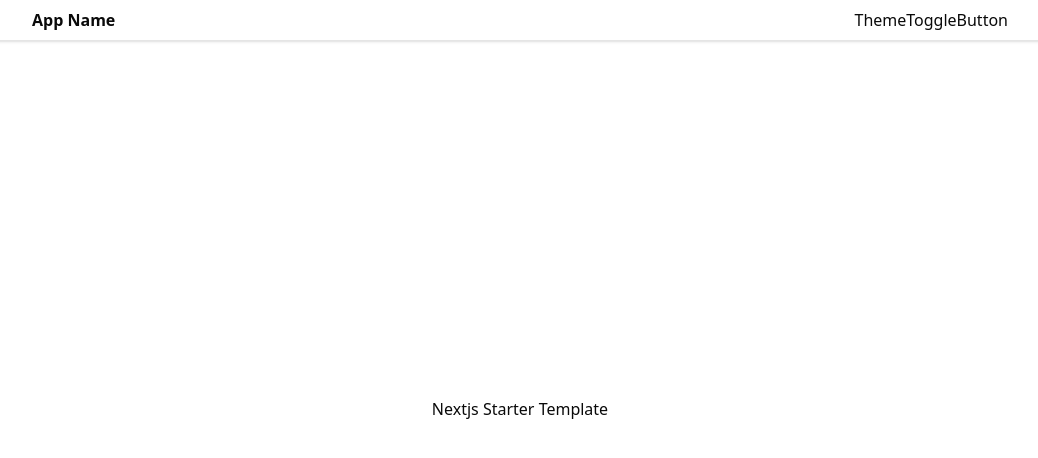
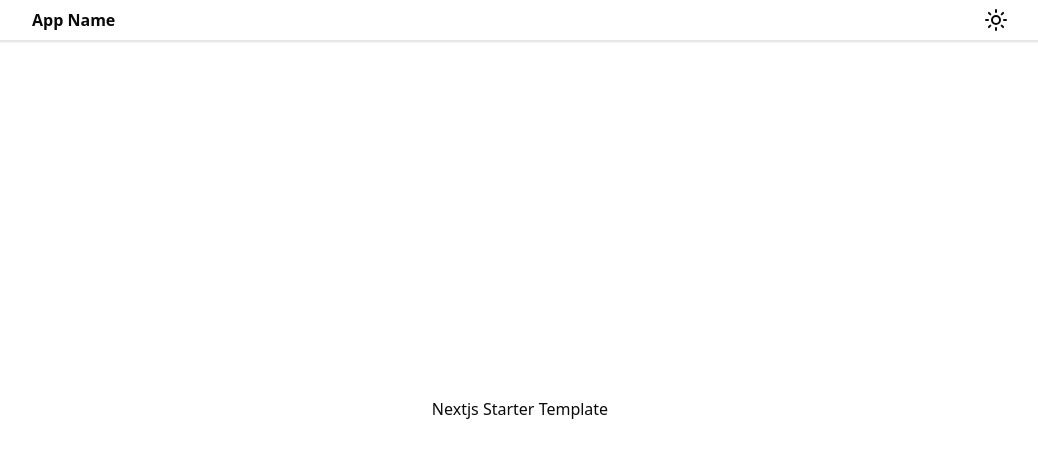
Before and after one commit to MrSaikatS/nextjs-starter-template, a Next.js app: page / in a window 1280 px wide. Shown: the top 458 px of the page, without its empty margins (120-1158 px from the left). Built offline with nearby package versions, Linux system fonts and the light colour scheme.

Commit message:
prettier-plugin-tailwindcss

```diff
--- a/package.json
+++ b/package.json
@@ -29,6 +29,8 @@
     "eslint": "9",
     "eslint-config-next": "15.2.0",
     "eslint-plugin-react-hooks": "5.1.0",
+    "prettier": "3.5.2",
+    "prettier-plugin-tailwindcss": "0.6.11",
     "tailwindcss": "4",
     "typescript": "5"
   },
--- a/src/app/layout.tsx
+++ b/src/app/layout.tsx
@@ -10,11 +10,13 @@ const RootLayout = ({ children }: RootLayoutProps) => {
   return (
     <html
       lang="en"
-      suppressHydrationWarning>
+      suppressHydrationWarning
+    >
       <body className="">
         <ThemeProvider
           attribute={"class"}
-          enableSystem={false}>
+          enableSystem={false}
+        >
           <Header />
 
           <main className="mx-auto max-w-screen-lg px-6 py-2">{children}</main>
--- a/src/app/page.tsx
+++ b/src/app/page.tsx
@@ -8,7 +8,7 @@ export const metadata: Metadata = {
 const page = () => {
   return (
     <>
-      <div className="grid place-items-center h-[90dvh]">
+      <div className="grid h-[90dvh] place-items-center">
         <div className="">Nextjs Starter Template</div>
       </div>
     </>
--- a/src/components/Header/Header.tsx
+++ b/src/components/Header/Header.tsx
@@ -4,7 +4,7 @@ const Header = () => {
   return (
     <>
       <header className="border-b shadow">
-        <div className="mx-auto max-w-screen-lg px-6 py-2 flex items-center justify-between">
+        <div className="mx-auto flex max-w-screen-lg items-center justify-between px-6 py-2">
           <h1 className="font-semibold">App Name</h1>
 
           <nav>
--- a/src/components/ui/ThemeToggleButton.tsx
+++ b/src/components/ui/ThemeToggleButton.tsx
@@ -1,13 +1,25 @@
 "use client";
 
+import { MoonStar, Sun } from "lucide-react";
 import { useTheme } from "next-themes";
 
 const ThemeToggleButton = () => {
   const { theme, setTheme } = useTheme();
 
   return (
-    <button onClick={() => setTheme(theme === "dark" ? "light" : "dark")}>
-      ThemeToggleButton
+    <button
+      onClick={() => setTheme(theme === "dark" ? "light" : "dark")}
+      className="flex items-center"
+    >
+      <Sun
+        size={24}
+        className="scale-100 dark:scale-0"
+      />
+
+      <MoonStar
+        size={24}
+        className="absolute scale-0 dark:scale-100"
+      />
     </button>
   );
 };
```
Also changed, not shown: 2 other files (tests, documents, lock files or other folders).
